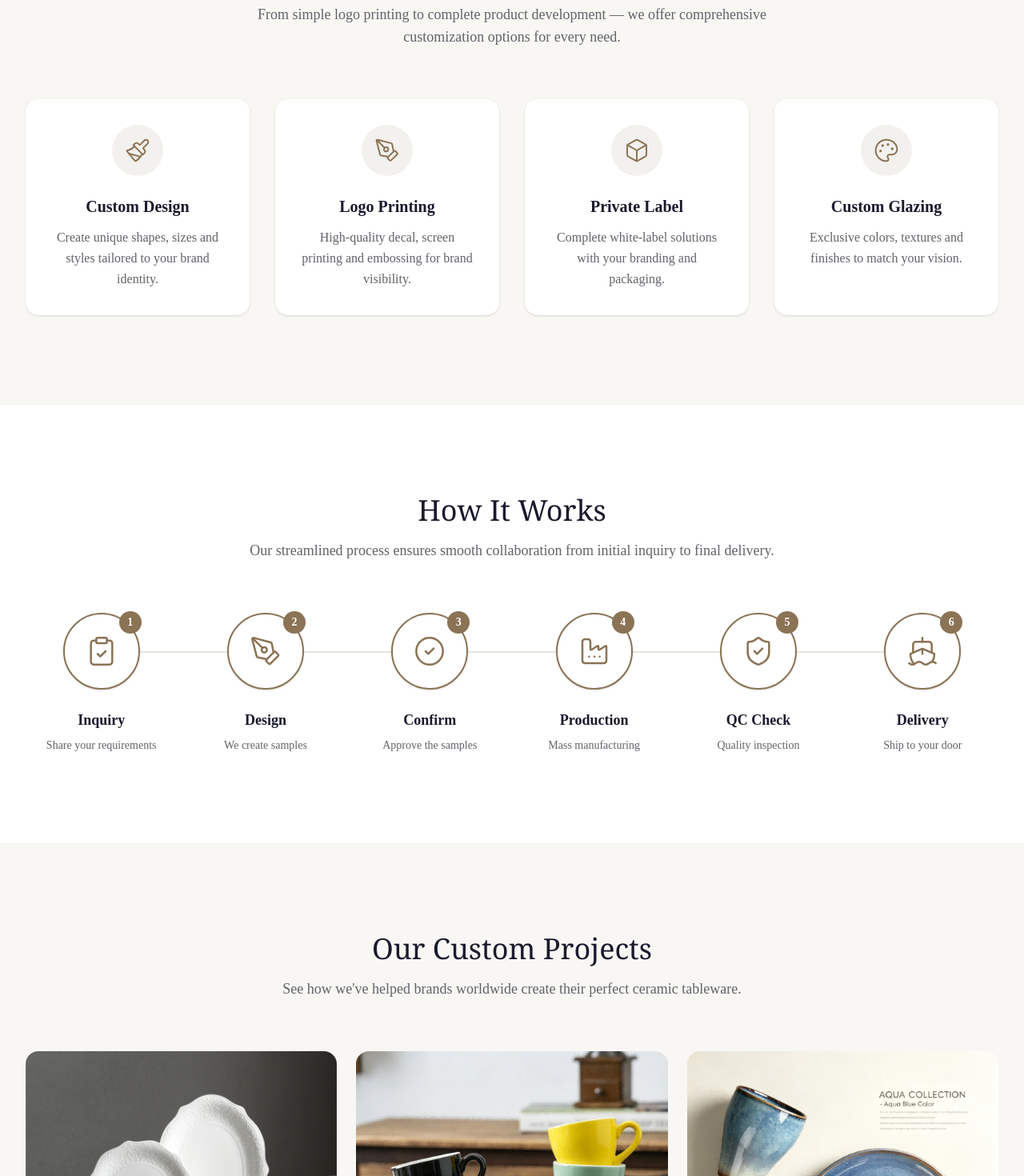
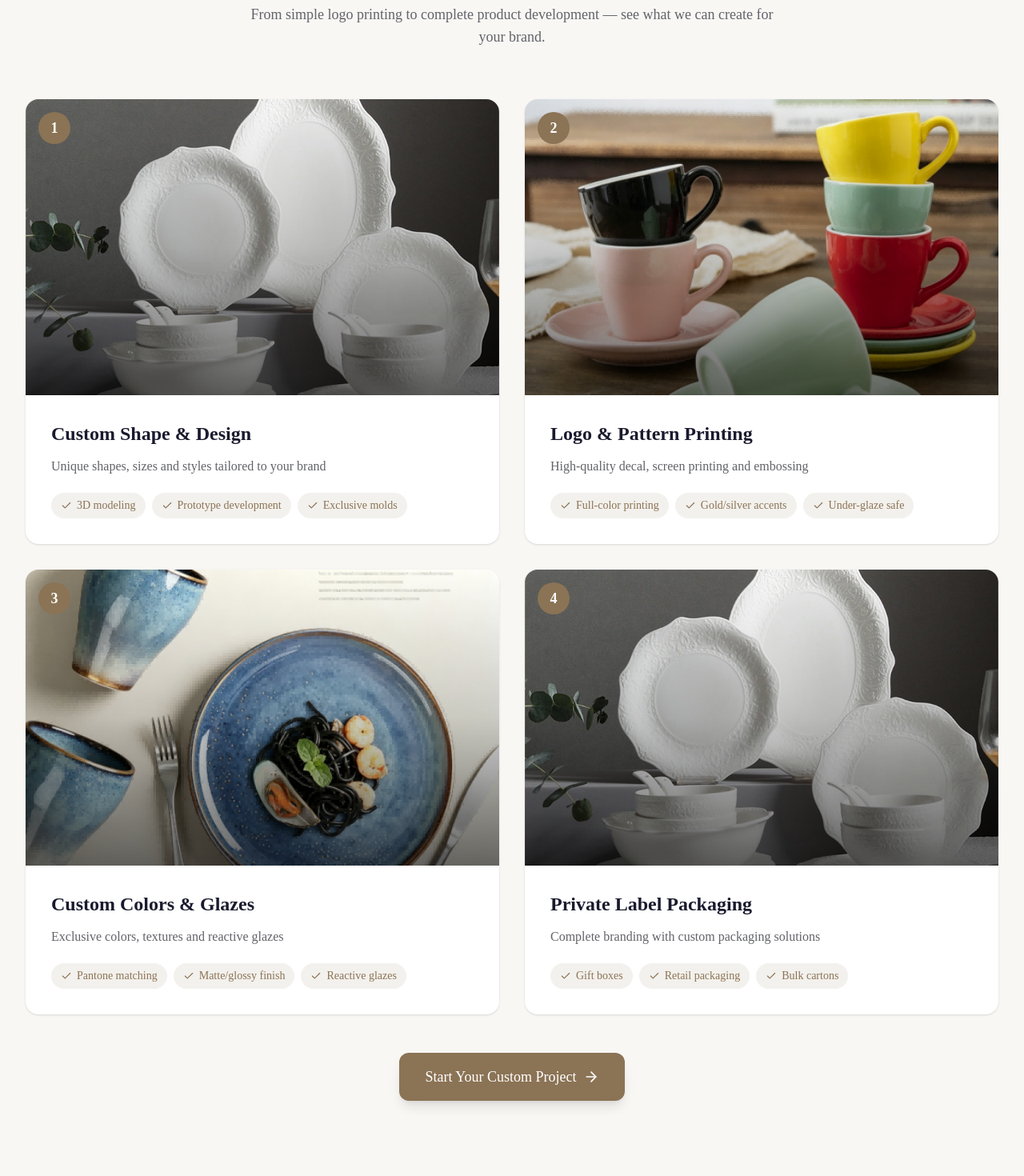
Before and after one commit to ADA-Ceramics/Ada-Ceramics-260525, a Next.js app: page /en/oem-odm in a window 1280 px wide. Shown: the part 1540-3010 px from the top of the page at 80% size. Built offline with nearby package versions, Linux system fonts and the light colour scheme.

Commit message:
feat: redesign custom service section with image-based layout
Update custom service section to display effects with images
and include product images, labels, titles, descriptions, and feature tags.

```diff
--- a/components/pages/oemodm-client.tsx
+++ b/components/pages/oemodm-client.tsx
@@ -24,27 +24,31 @@ import { useState } from "react"
 export function OemOdmClient() {
   const [openFaq, setOpenFaq] = useState<number | null>(null)
 
-  // 定制服务数据
+  // 定制服务数据 - 用图片展示定制效果
   const customServices = [
     {
-      icon: Paintbrush,
-      title: "Custom Design",
-      description: "Create unique shapes, sizes and styles tailored to your brand identity."
+      title: "Custom Shape & Design",
+      description: "Unique shapes, sizes and styles tailored to your brand",
+      image: "/alice.webp",
+      features: ["3D modeling", "Prototype development", "Exclusive molds"]
     },
     {
-      icon: PenTool,
-      title: "Logo Printing",
-      description: "High-quality decal, screen printing and embossing for brand visibility."
+      title: "Logo & Pattern Printing",
+      description: "High-quality decal, screen printing and embossing",
+      image: "/color-glaze.webp",
+      features: ["Full-color printing", "Gold/silver accents", "Under-glaze safe"]
     },
     {
-      icon: Box,
-      title: "Private Label",
-      description: "Complete white-label solutions with your branding and packaging."
+      title: "Custom Colors & Glazes",
+      description: "Exclusive colors, textures and reactive glazes",
+      image: "/kiln-transformation.webp",
+      features: ["Pantone matching", "Matte/glossy finish", "Reactive glazes"]
     },
     {
-      icon: Palette,
-      title: "Custom Glazing",
-      description: "Exclusive colors, textures and finishes to match your vision."
+      title: "Private Label Packaging",
+      description: "Complete branding with custom packaging solutions",
+      image: "/alice.webp",
+      features: ["Gift boxes", "Retail packaging", "Bulk cartons"]
     }
   ]
 
@@ -201,7 +205,7 @@ export function OemOdmClient() {
         </div>
       </section>
 
-      {/* 4. 定制服务板块 - 四列卡片网格 */}
+      {/* 4. 定制服务板块 - 图片展示定制效果 */}
       <section className="py-20 lg:py-28 bg-[#f8f7f4]">
         <div className="max-w-7xl mx-auto px-4 sm:px-6 lg:px-8">
           <div className="text-center mb-16">
@@ -209,31 +213,69 @@ export function OemOdmClient() {
               Our Customization Services
             </h2>
             <p className="text-lg text-muted-foreground max-w-2xl mx-auto">
-              From simple logo printing to complete product development — we offer
-              comprehensive customization options for every need.
+              From simple logo printing to complete product development — see what we can create for your brand.
             </p>
           </div>
 
-          <div className="grid grid-cols-1 sm:grid-cols-2 lg:grid-cols-4 gap-6 lg:gap-8">
-            {customServices.map((service) => {
-              const IconComponent = service.icon
-              return (
-                <div
-                  key={service.title}
-                  className="bg-white rounded-xl p-8 text-center shadow-sm hover:shadow-md transition-shadow"
-                >
-                  <div className="w-16 h-16 mx-auto mb-6 rounded-full bg-[#8b7355]/10 flex items-center justify-center">
-                    <IconComponent className="w-8 h-8 text-[#8b7355]" strokeWidth={1.5} />
+          {/* 2x2 图片网格布局 */}
+          <div className="grid grid-cols-1 md:grid-cols-2 gap-6 lg:gap-8">
+            {customServices.map((service, index) => (
+              <div
+                key={service.title}
+                className="group relative bg-white rounded-2xl overflow-hidden shadow-sm hover:shadow-xl transition-all duration-300"
+              >
+                {/* 图片区域 */}
+                <div className="relative aspect-[16/10] overflow-hidden">
+                  <Image
+                    src={service.image}
+                    alt={`${service.title} - ceramic customization example`}
+                    fill
+                    className="object-cover group-hover:scale-105 transition-transform duration-500"
+                  />
+                  {/* 渐变遮罩 */}
+                  <div className="absolute inset-0 bg-gradient-to-t from-black/60 via-black/20 to-transparent" />
+
+                  {/* 序号标签 */}
+                  <div className="absolute top-4 left-4 w-10 h-10 rounded-full bg-[#8b7355] flex items-center justify-center text-white font-semibold text-lg">
+                    {index + 1}
                   </div>
-                  <h3 className="text-xl font-semibold text-[#1a1a2e] mb-3">
+                </div>
+
+                {/* 内容区域 */}
+                <div className="p-6 lg:p-8">
+                  <h3 className="text-xl lg:text-2xl font-semibold text-[#1a1a2e] mb-3">
                     {service.title}
                   </h3>
-                  <p className="text-muted-foreground leading-relaxed">
+                  <p className="text-muted-foreground mb-5 leading-relaxed">
                     {service.description}
                   </p>
+
+                  {/* 特点标签 */}
+                  <div className="flex flex-wrap gap-2">
+                    {service.features.map((feature) => (
+                      <span
+                        key={feature}
+                        className="inline-flex items-center gap-1.5 px-3 py-1.5 bg-[#8b7355]/10 text-[#8b7355] text-sm rounded-full"
+                      >
+                        <Check className="w-3.5 h-3.5" />
+                        {feature}
+                      </span>
+                    ))}
+                  </div>
                 </div>
-              )
-            })}
+              </div>
+            ))}
+          </div>
+
+          {/* 底部 CTA */}
+          <div className="mt-12 text-center">
+            <Link
+              href="/contact?type=custom"
+              className="inline-flex items-center gap-2 px-8 py-4 bg-[#8b7355] text-white text-lg font-medium rounded-lg hover:bg-[#6d5a43] transition-colors shadow-lg"
+            >
+              Start Your Custom Project
+              <ArrowRight className="w-5 h-5" />
+            </Link>
           </div>
         </div>
       </section>
```
